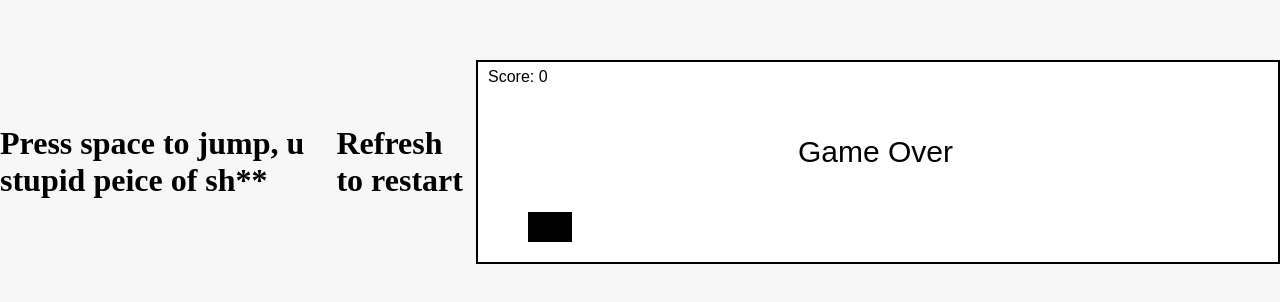
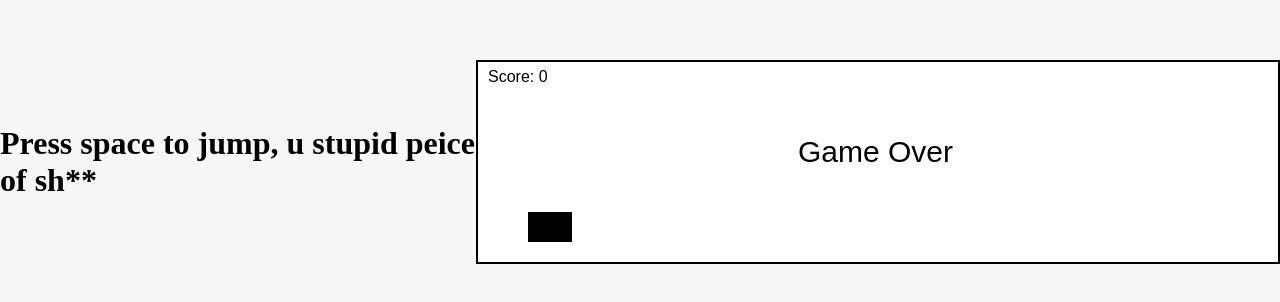
Before and after one commit to TheogCruise/testweb, a plain HTML site: page index.html in a window 1280 px wide. Shown: the part 238-540 px from the top of the page. Drawn offline with Linux system fonts and the light colour scheme.

Commit message:
Update index.html

```diff
--- a/index.html
+++ b/index.html
@@ -4,7 +4,6 @@
 <meta charset="UTF-8">
 <title>Dino Game</title>
 <h1>Press space to jump, u stupid peice of sh**  </h1>
-<h1>Refresh to restart  </h1>
 <style>
   body {
     margin: 0;
```
